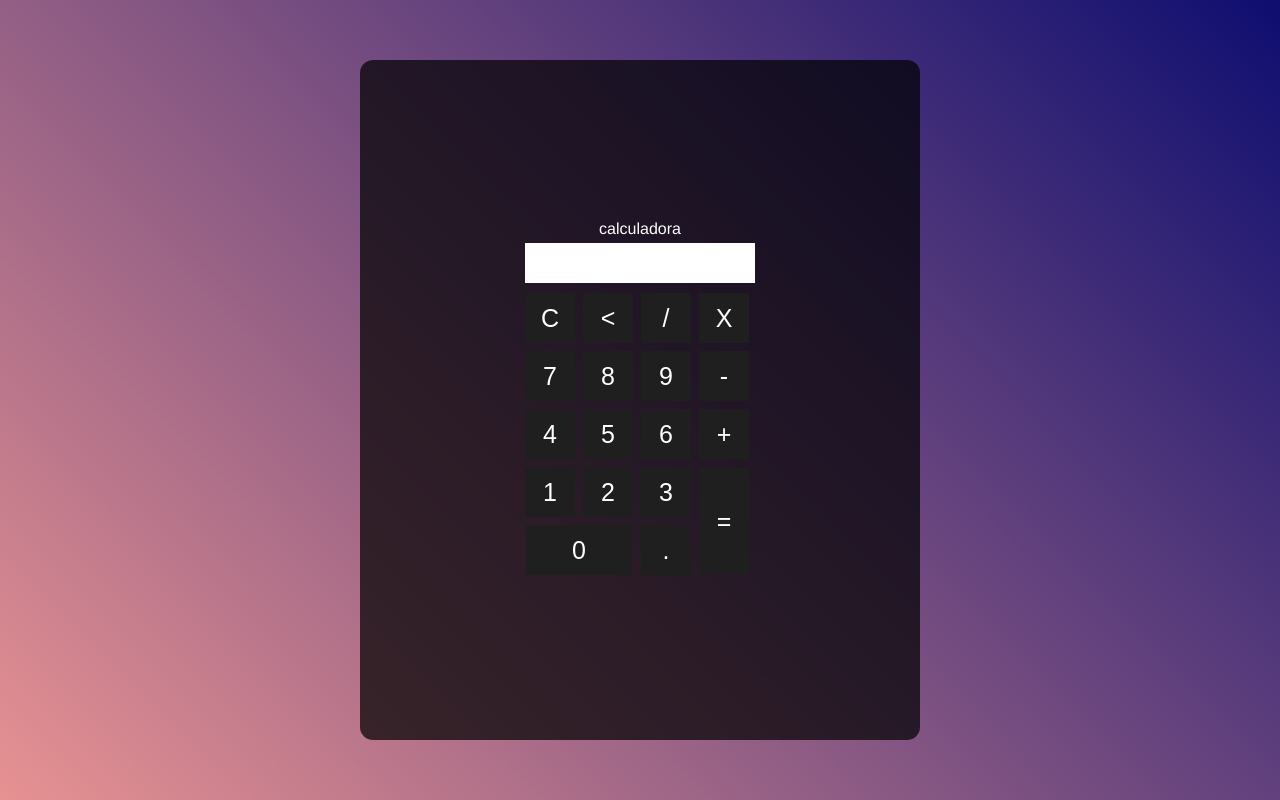
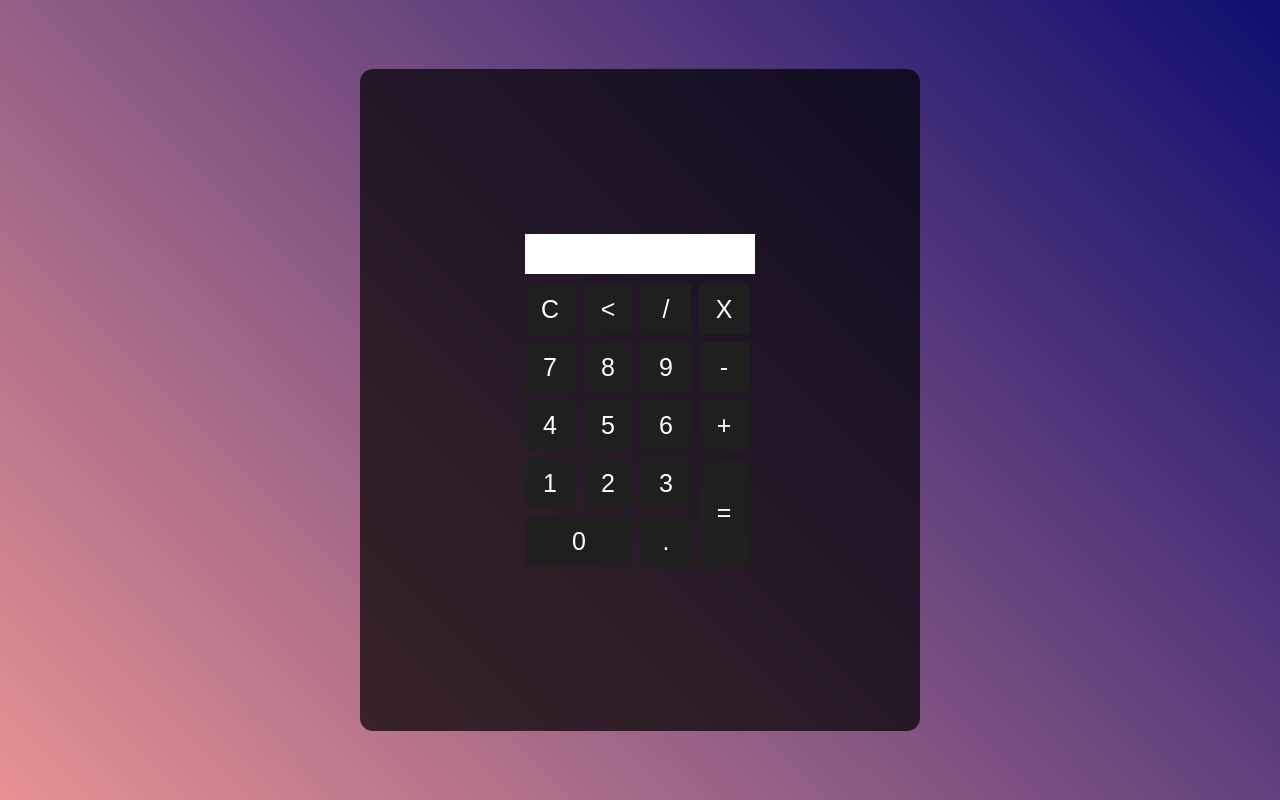
Before and after one commit to Dav1Samu3l/calculadoraDSS.github.io, a plain HTML site: page index.html in a window 1280 px wide. Drawn offline with Linux system fonts and the light colour scheme.

Commit message:
Update index.html

```diff
--- a/index.html
+++ b/index.html
@@ -11,7 +11,7 @@
     <div id="fundo">
 
 
-    <div class="calculadora">calculadora
+    <div class="calculadora">
     <p id="resultado"></p>
     <table>
         <tr>
```
